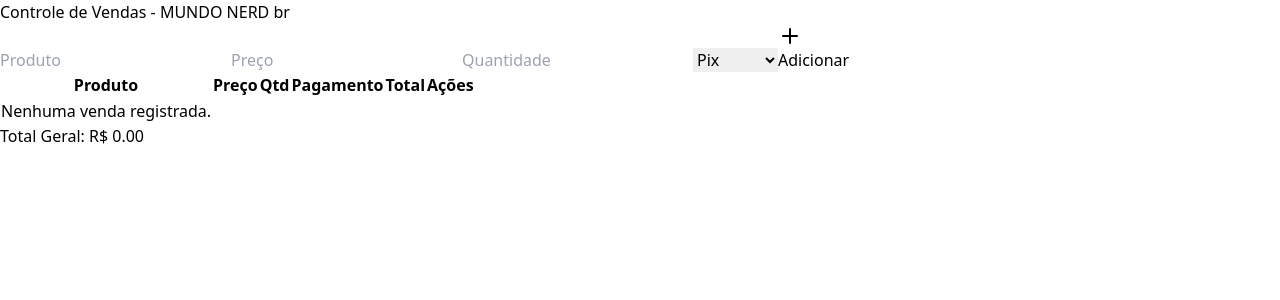
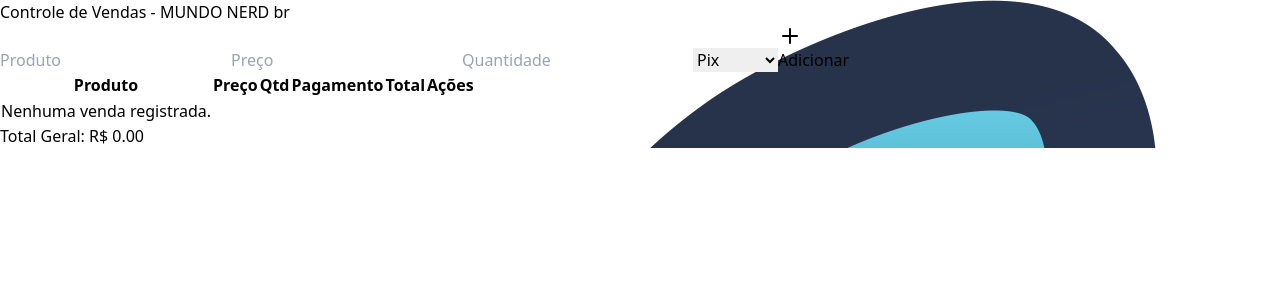
Before and after one commit to renato086/mundonerdAPP, a React (Vite) app: page / in a window 1280 px wide. Shown: the top 300 px of the page. Built offline with nearby package versions, Linux system fonts and the light colour scheme.

Commit message:
Update FeiraVendasApp.jsx

```diff
--- a/src/FeiraVendasApp.jsx
+++ b/src/FeiraVendasApp.jsx
@@ -5,7 +5,7 @@
 import { Select, SelectItem } from "@/components/ui/select";
 import { Table, TableHeader, TableBody, TableRow, TableHead, TableCell } from "@/components/ui/table";
 import { Plus, Trash } from 'lucide-react';
-import logo from './assets/logo.png'; // ajuste o caminho se estiver em outra pasta
+import logo from "./assets/logo.png"; // ✅ Importa o logo
 
 export default function FeiraVendasApp() {
   const [produto, setProduto] = useState('');
@@ -37,23 +37,11 @@
   const totalGeral = vendas.reduce((soma, v) => soma + v.total, 0);
 
   return (
-    <div className="relative p-4 max-w-3xl mx-auto">
-      {/* Marca d'água com o logo */}
-      <div
-        className="absolute inset-0"
-        style={{
-          backgroundImage: `url(${logo})`,
-          backgroundRepeat: 'no-repeat',
-          backgroundPosition: 'center',
-          backgroundSize: 'contain',
-          opacity: 0.05,
-          pointerEvents: 'none',
-          zIndex: 0
-        }}
-      />
-
-      {/* Conteúdo principal com zIndex 1 para ficar acima do fundo */}
-      <div style={{ position: 'relative', zIndex: 1 }}>
+    <div
+      className="min-h-screen bg-cover bg-center bg-no-repeat p-4"
+      style={{ backgroundImage: `url(${logo})` }}
+    >
+      <div className="max-w-3xl mx-auto bg-white/80 rounded-xl p-4 shadow-md">
         <h1 className="text-2xl font-bold mb-4">Controle de Vendas - MUNDO NERD br</h1>
 
         <Card className="mb-4">
```
